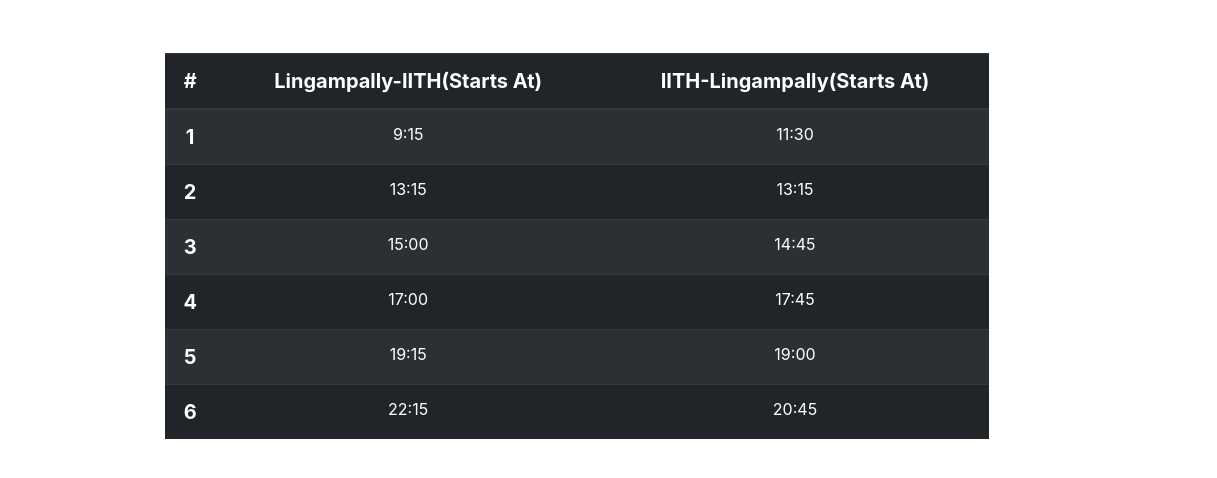
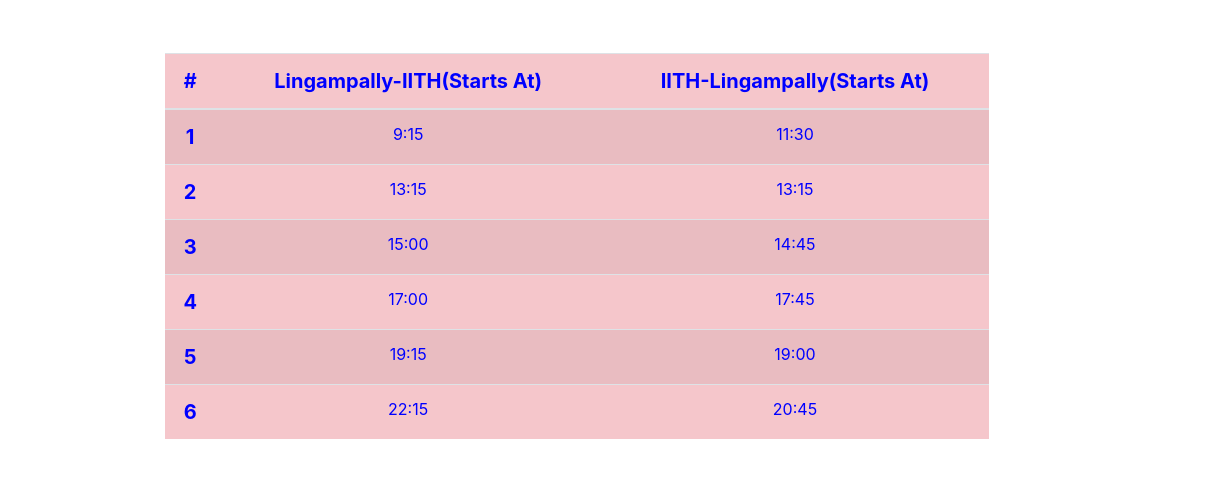
Before and after one commit to VyshForSure/beta_, a plain HTML site: page beta_/transport.html in a window 1280 px wide. Shown: the part 98-576 px from the top of the page, 63-1280 px from the left. Drawn offline with nearby package versions, Linux system fonts and the light colour scheme.

Commit message:
Update transport.html

```diff
--- a/beta_/transport.html
+++ b/beta_/transport.html
@@ -69,6 +69,7 @@
 		}
 		td,th{
 			text-align:center;
+			color:blue;
 		}
 		th {
 
@@ -130,7 +131,7 @@
 			<div class="p-1"><a target="_blank" href="https://www.youtube.com/user/ElanIITHyderabad"><img id="side4" class="footerimg" src="images/yt.png"></a></div>
 		</div>
 		<div class="col-lg-8">
-			<table class="table table-striped table-dark">
+			<table class="table table-striped table-danger">
 				<thead>
 					<tr>
 
```
